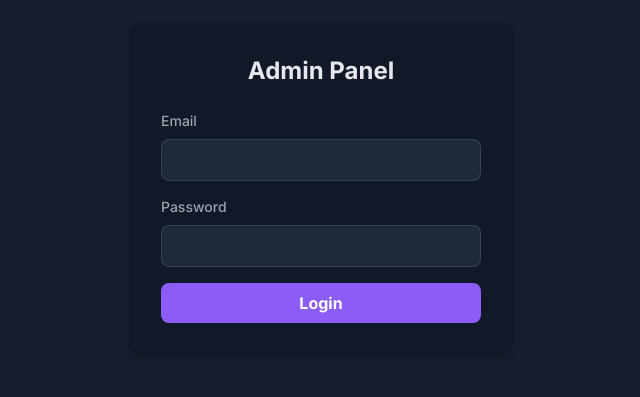
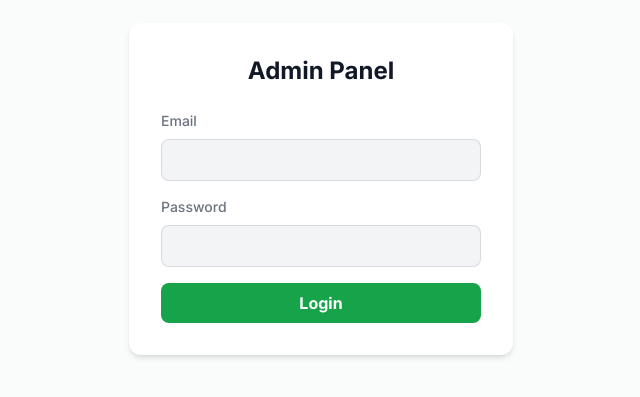
Before and after one commit to fyosua/portfolio, a Next.js app: page /admin in a window 1280 px wide. Shown: the part 211-608 px from the top of the page, without its empty margins (319-959 px from the left). Built offline with nearby package versions, Linux system fonts and the light colour scheme; no server answers.

Commit message:
Default system theme.

```diff
--- a/src/app/components/ThemeProvider.tsx
+++ b/src/app/components/ThemeProvider.tsx
@@ -6,14 +6,8 @@ import { type ThemeProviderProps } from 'next-themes'
 
 export function ThemeProvider({ children, ...props }: ThemeProviderProps) {
   const [mounted, setMounted] = useState(false)
-
-  useEffect(() => {
-    setMounted(true)
-  }, [])
-
-  if (!mounted) {
-    return null
-  }
-
+  useEffect(() => { setMounted(true) }, [])
+  if (!mounted) return null
+  // ensure enableSystem passes through (RootLayout now supplies it)
   return <NextThemesProvider {...props}>{children}</NextThemesProvider>
 }
--- a/src/app/components/ThemeSwitch.tsx
+++ b/src/app/components/ThemeSwitch.tsx
@@ -1,27 +1,53 @@
 'use client'
 
-import { Moon, Sun } from 'lucide-react'
+import { Moon, Sun, Monitor } from 'lucide-react'
 import { useTheme } from 'next-themes'
 import { Button } from './ui/button'
+import { useState, useEffect } from 'react'
 
 export function ThemeSwitch() {
-  const { theme, setTheme } = useTheme()
+  const { theme, systemTheme, setTheme } = useTheme()
+  const [mounted, setMounted] = useState(false)
+  useEffect(() => setMounted(true), [])
+
+  if (!mounted) {
+    return (
+      <Button variant="ghost" className="flex items-center gap-2">
+        <Monitor className="h-4 w-4" />
+        <span>System</span>
+      </Button>
+    )
+  }
+
+  const effective = theme === 'system' ? systemTheme : theme
+
+  const cycle = () => {
+    if (theme === 'system') setTheme('light')
+    else if (theme === 'light') setTheme('dark')
+    else setTheme('system')
+  }
 
   return (
     <Button
       variant="ghost"
-      onClick={() => setTheme(theme === 'dark' ? 'light' : 'dark')}
+      onClick={cycle}
       className="flex items-center gap-2 text-gray-600 hover:text-primary dark:text-gray-300 dark:hover:text-primary"
+      title="Toggle theme (light / dark / system)"
     >
-      {theme === 'dark' ? (
+      {theme === 'system' ? (
+        <>
+          <Monitor className="h-4 w-4" />
+          <span>System ({effective === 'dark' ? 'Dark' : 'Light'})</span>
+        </>
+      ) : effective === 'dark' ? (
+        <>
+          <Moon className="h-4 w-4" />
+          <span>Dark Mode</span>
+        </>
+      ) : (
         <>
           <Sun className="h-4 w-4" />
           <span>Light Mode</span>
-        </>
-      ) : (
-        <>
-          <Moon className="h-4 w-4" />
-          <span>Dark Mode</span>
         </>
       )}
     </Button>
--- a/src/app/layout.tsx
+++ b/src/app/layout.tsx
@@ -45,18 +45,22 @@ export default function RootLayout({
         {/* Google Tag Manager */}
         <GTMScript />
 
-        {/* Prevent theme flicker */}
+        {/* Updated anti‑flicker script to honor system as default */}
         <script
           dangerouslySetInnerHTML={{
             __html: `
               (function() {
                 try {
-                  var theme = localStorage.getItem('theme');
-                  if (theme === 'dark' || (!theme && window.matchMedia('(prefers-color-scheme: dark)').matches)) {
-                    document.documentElement.classList.add('dark');
-                  } else {
-                    document.documentElement.classList.remove('dark');
+                  var stored = localStorage.getItem('theme');     // 'light' | 'dark' | 'system' | null
+                  var prefersDark = window.matchMedia('(prefers-color-scheme: dark)').matches;
+                  // Default = system
+                  if (!stored || stored === 'system') {
+                    if (prefersDark) document.documentElement.classList.add('dark');
+                    else document.documentElement.classList.remove('dark');
+                    return;
                   }
+                  if (stored === 'dark') document.documentElement.classList.add('dark');
+                  else document.documentElement.classList.remove('dark');
                 } catch(e) {}
               })();
             `,
@@ -67,7 +71,8 @@ export default function RootLayout({
         {/* Google Tag Manager (noscript) */}
         <GTMNoscript />
 
-        <ThemeProvider attribute="class" defaultTheme="dark">
+        {/* Default theme changed to system */}
+        <ThemeProvider attribute="class" defaultTheme="system" enableSystem>
           {children}
         </ThemeProvider>
       </body>
```
